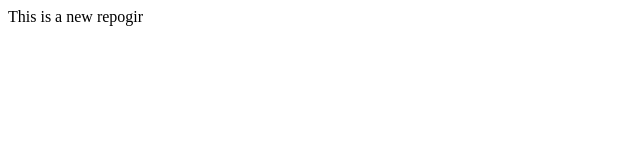
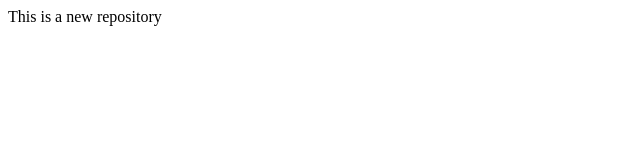
Before and after one commit to DaniyalKhan7/local, a plain HTML site: page index.html in a window 1280 px wide. Shown: the full height of the page, 0-640 px from the left. Drawn offline with Linux system fonts and the light colour scheme.

Commit message:
index.html

```diff
--- a/index.html
+++ b/index.html
@@ -1,2 +1,2 @@
-<p>This is a new repogir
+<p>This is a new repository
 </p>
```
